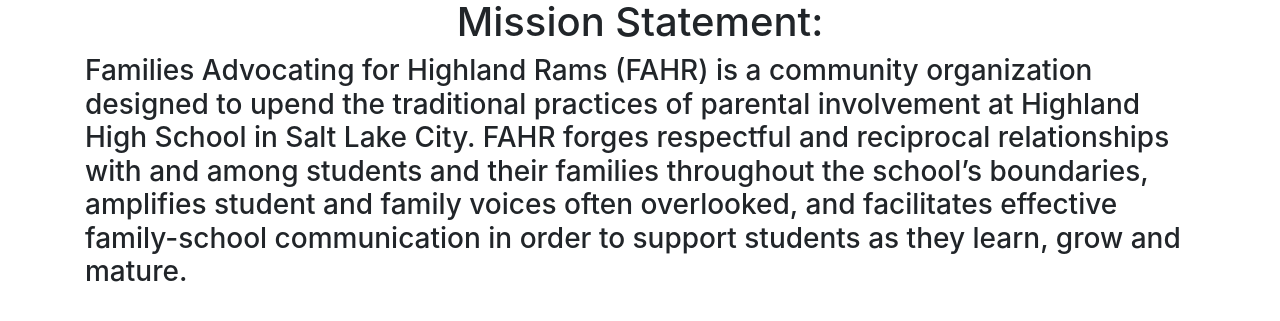
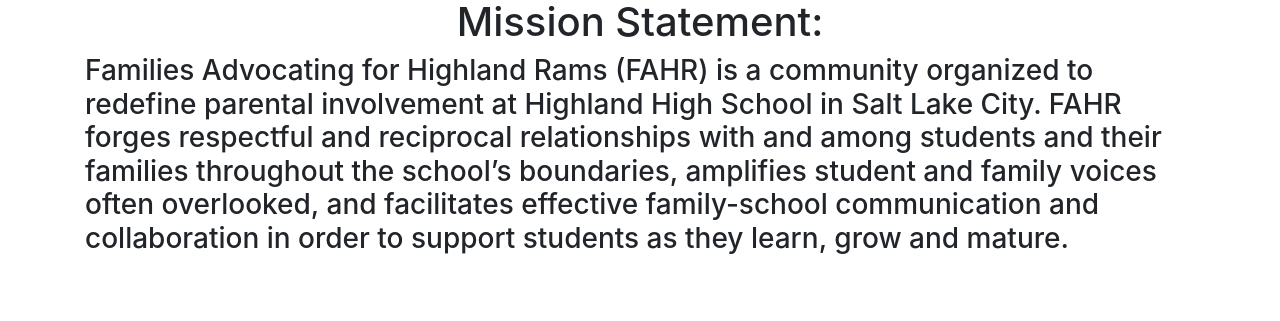
Before and after one commit to elijahstr/fahr, a React (Create React App) app: page /about in a window 1280 px wide. Shown: the part 395-716 px from the top of the page. Built offline with nearby package versions, Linux system fonts and the light colour scheme.

Commit message:
updated about page

```diff
--- a/src/Components/User/About.js
+++ b/src/Components/User/About.js
@@ -17,7 +17,7 @@
                 <h1>Mission Statement:</h1>
             </Container>
             <Container>
-                <h3>Families Advocating for Highland Rams (FAHR) is a community organization designed to upend the traditional practices of parental involvement at Highland High School in Salt Lake City.  FAHR forges respectful and reciprocal relationships with and among students and their families throughout the school’s boundaries, amplifies student and family voices often overlooked, and facilitates effective family-school communication in order to support students as they learn, grow and mature.
+                <h3>Families Advocating for Highland Rams (FAHR) is a community organized to redefine parental  involvement at Highland High School in Salt Lake City. FAHR forges respectful and reciprocal  relationships with and among students and their families throughout the school’s boundaries,  amplifies student and family voices often overlooked, and facilitates effective family-school  communication and collaboration in order to support students as they learn, grow and mature.
                 </h3>
             </Container>
 
```
